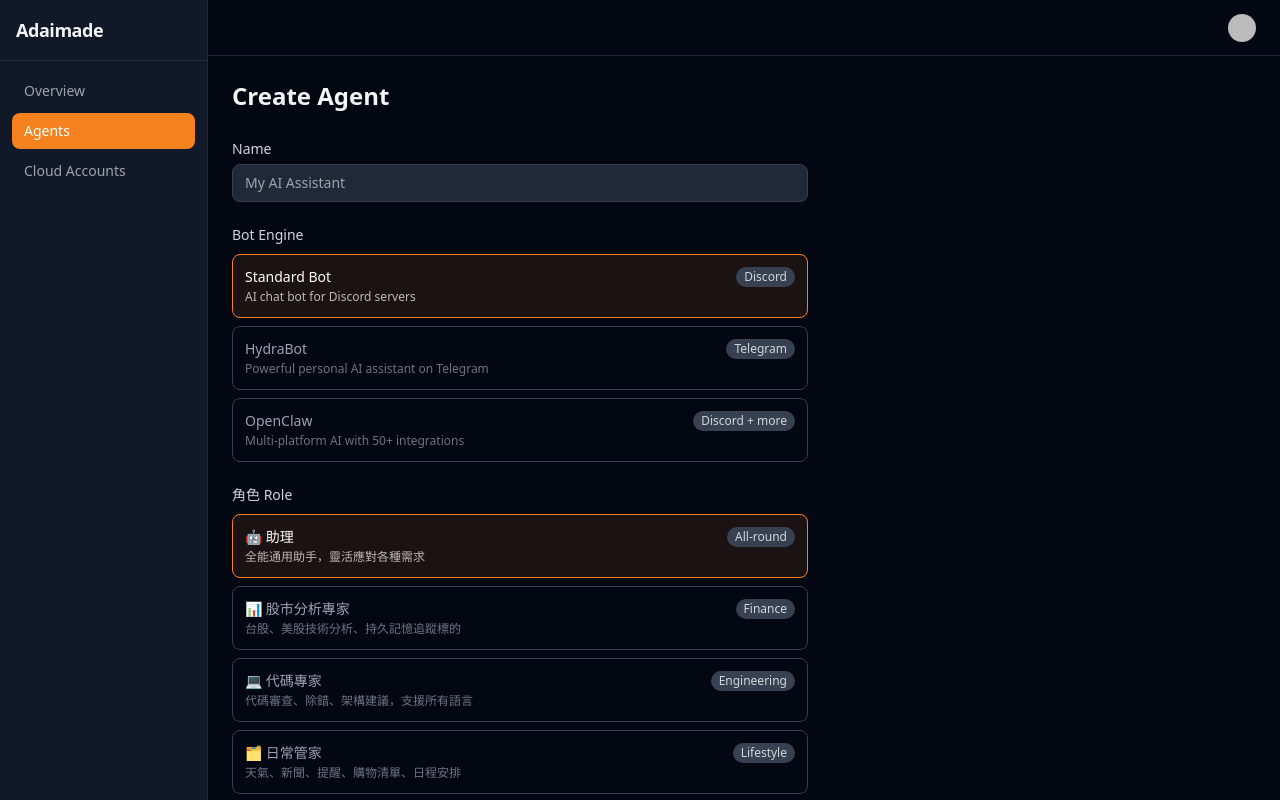
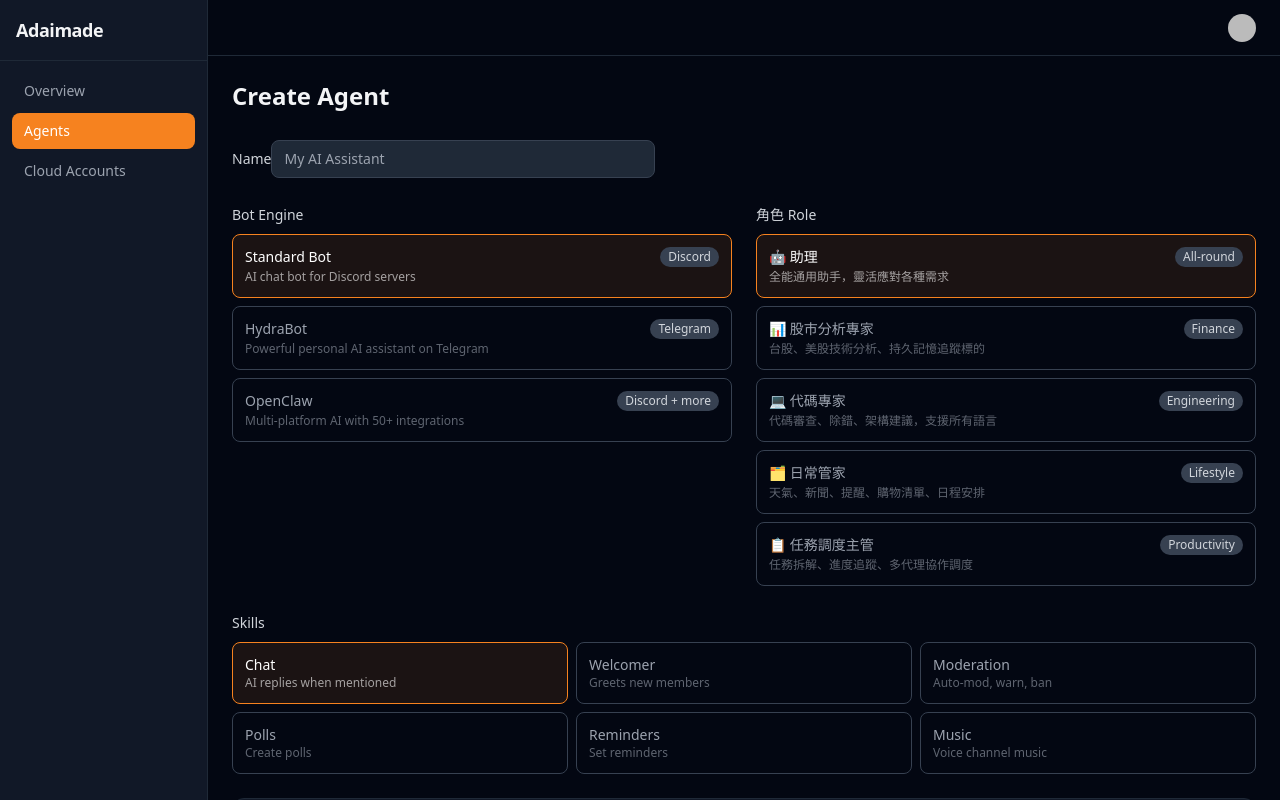
Before and after one commit to Adaimade/Aimade-platform, a React (Vite) app in the folder web/: page /dashboard/agents/new in a window 1280 px wide. Built offline with nearby package versions, Linux system fonts and the light colour scheme; no server answers; sample sign-in values are in the browser's storage; some icons are missing.

Commit message:
feat(web): redesign AgentNew layout — 2-col engine/role grid, compact AI model row

```diff
--- a/web/src/pages/AgentNew.tsx
+++ b/web/src/pages/AgentNew.tsx
@@ -74,10 +74,10 @@ export default function AgentNewPage() {
   const isStandard       = form.bot_engine === 'standard'
 
   return (
-    <div className="max-w-xl space-y-6">
+    <div className="max-w-5xl space-y-6">
       <h1 className="text-2xl font-bold">Create Agent</h1>
 
-      <form onSubmit={e => { e.preventDefault(); mutation.mutate() }} className="space-y-5">
+      <form onSubmit={e => { e.preventDefault(); mutation.mutate() }} className="space-y-6">
 
         {/* Name */}
         <div className="space-y-1">
@@ -85,39 +85,44 @@ export default function AgentNewPage() {
           <input required value={form.name}
             onChange={e => setForm(f => ({ ...f, name: e.target.value }))}
             placeholder="My AI Assistant"
-            className="w-full px-3 py-2 bg-gray-800 border border-gray-700 rounded-lg text-sm focus:outline-none focus:border-brand-500" />
+            className="w-full max-w-sm px-3 py-2 bg-gray-800 border border-gray-700 rounded-lg text-sm focus:outline-none focus:border-brand-500" />
         </div>
+
+        {/* Engine + Role — side by side */}
+        <div className="grid grid-cols-2 gap-6">
 
           {/* Bot Engine */}
           <div className="space-y-2">
             <label className="text-sm font-medium text-gray-300">Bot Engine</label>
-          <div className="grid grid-cols-1 gap-2">
+            <div className="space-y-2">
               {BOT_ENGINES.map(engine => (
                 <button key={engine.id} type="button"
                   onClick={() => setForm(f => ({ ...f, bot_engine: engine.id }))}
-                className={`p-3 rounded-lg border text-left text-sm transition-colors ${
+                  className={`w-full p-3 rounded-lg border text-left text-sm transition-colors ${
                     form.bot_engine === engine.id
                       ? 'border-brand-500 bg-brand-500/10 text-white'
                       : 'border-gray-700 text-gray-400 hover:border-gray-500'
                   }`}>
                   <div className="flex items-center justify-between">
                     <p className="font-medium">{engine.label}</p>
-                  <span className="text-xs px-2 py-0.5 rounded-full bg-gray-700 text-gray-300">{engine.platform}</span>
+                    <span className="text-xs px-2 py-0.5 rounded-full bg-gray-700 text-gray-300 shrink-0">
+                      {engine.platform}
+                    </span>
                   </div>
-                <p className="text-xs opacity-70 mt-0.5">{engine.desc}</p>
+                  <p className="text-xs opacity-60 mt-0.5">{engine.desc}</p>
                 </button>
               ))}
             </div>
           </div>
 
-        {/* Soul Preset — Role */}
+          {/* Role */}
           <div className="space-y-2">
             <label className="text-sm font-medium text-gray-300">角色 Role</label>
-          <div className="grid grid-cols-1 gap-2">
+            <div className="space-y-2">
               {SOUL_PRESETS.map(preset => (
                 <button key={preset.id} type="button"
                   onClick={() => setForm(f => ({ ...f, soul_preset: preset.id }))}
-                className={`p-3 rounded-lg border text-left text-sm transition-colors ${
+                  className={`w-full p-3 rounded-lg border text-left text-sm transition-colors ${
                     form.soul_preset === preset.id
                       ? 'border-brand-500 bg-brand-500/10 text-white'
                       : 'border-gray-700 text-gray-400 hover:border-gray-500'
@@ -128,9 +133,10 @@ export default function AgentNewPage() {
                       {preset.tag}
                     </span>
                   </div>
-                <p className="text-xs opacity-70 mt-0.5">{preset.desc}</p>
+                  <p className="text-xs opacity-60 mt-0.5">{preset.desc}</p>
                 </button>
               ))}
+            </div>
           </div>
         </div>
 
@@ -138,7 +144,7 @@ export default function AgentNewPage() {
         {isStandard && (
           <div className="space-y-2">
             <label className="text-sm font-medium text-gray-300">Skills</label>
-            <div className="grid grid-cols-2 gap-2">
+            <div className="grid grid-cols-3 gap-2">
               {SKILLS.map(skill => (
                 <button key={skill.id} type="button" onClick={() => toggleSkill(skill.id)}
                   className={`p-3 rounded-lg border text-left text-sm transition-colors ${
@@ -147,17 +153,19 @@ export default function AgentNewPage() {
                       : 'border-gray-700 text-gray-400 hover:border-gray-500'
                   }`}>
                   <p className="font-medium">{skill.label}</p>
-                  <p className="text-xs opacity-70">{skill.desc}</p>
+                  <p className="text-xs opacity-60">{skill.desc}</p>
                 </button>
               ))}
             </div>
           </div>
         )}
 
-        {/* AI Provider */}
-        <div className="grid grid-cols-2 gap-3">
+        {/* AI Provider + Model + Key */}
+        <div className="p-4 bg-gray-900 rounded-xl border border-gray-800 space-y-3">
+          <p className="text-sm font-medium text-gray-300">AI Model</p>
+          <div className="grid grid-cols-3 gap-3">
             <div className="space-y-1">
-            <label className="text-sm font-medium text-gray-300">AI Provider</label>
+              <label className="text-xs text-gray-500">Provider</label>
               <select value={form.llm_provider}
                 onChange={e => {
                   const p = PROVIDERS.find(p => p.id === e.target.value)!
@@ -168,23 +176,20 @@ export default function AgentNewPage() {
               </select>
             </div>
             <div className="space-y-1">
-            <label className="text-sm font-medium text-gray-300">Model</label>
+              <label className="text-xs text-gray-500">Model</label>
               <input value={form.llm_model}
                 onChange={e => setForm(f => ({ ...f, llm_model: e.target.value }))}
                 className="w-full px-3 py-2 bg-gray-800 border border-gray-700 rounded-lg text-sm focus:outline-none focus:border-brand-500" />
             </div>
-        </div>
-
-        {/* API Key */}
             <div className="space-y-1">
-          <label className="text-sm font-medium text-gray-300">
-            {selectedProvider.label} API Key
-          </label>
+              <label className="text-xs text-gray-500">{selectedProvider.label} API Key</label>
               <input required type="password" value={form.llm_api_key}
                 onChange={e => setForm(f => ({ ...f, llm_api_key: e.target.value }))}
                 placeholder="sk-..."
                 className="w-full px-3 py-2 bg-gray-800 border border-gray-700 rounded-lg text-sm focus:outline-none focus:border-brand-500" />
-          <p className="text-xs text-gray-500">Stored encrypted. Never shared.</p>
+            </div>
+          </div>
+          <p className="text-xs text-gray-600">API key is stored encrypted and never shared.</p>
         </div>
 
         {mutation.isError && (
@@ -192,9 +197,10 @@ export default function AgentNewPage() {
         )}
 
         <button type="submit" disabled={mutation.isPending}
-          className="w-full py-3 bg-brand-500 hover:bg-brand-600 disabled:opacity-50 rounded-lg font-semibold transition-colors">
-          {mutation.isPending ? 'Creating...' : 'Create Agent'}
+          className="px-8 py-3 bg-brand-500 hover:bg-brand-600 disabled:opacity-50 rounded-lg font-semibold transition-colors">
+          {mutation.isPending ? 'Creating...' : 'Create Agent →'}
         </button>
+
       </form>
     </div>
   )
```
Lines whose indentation alone changed are shown as unchanged.
